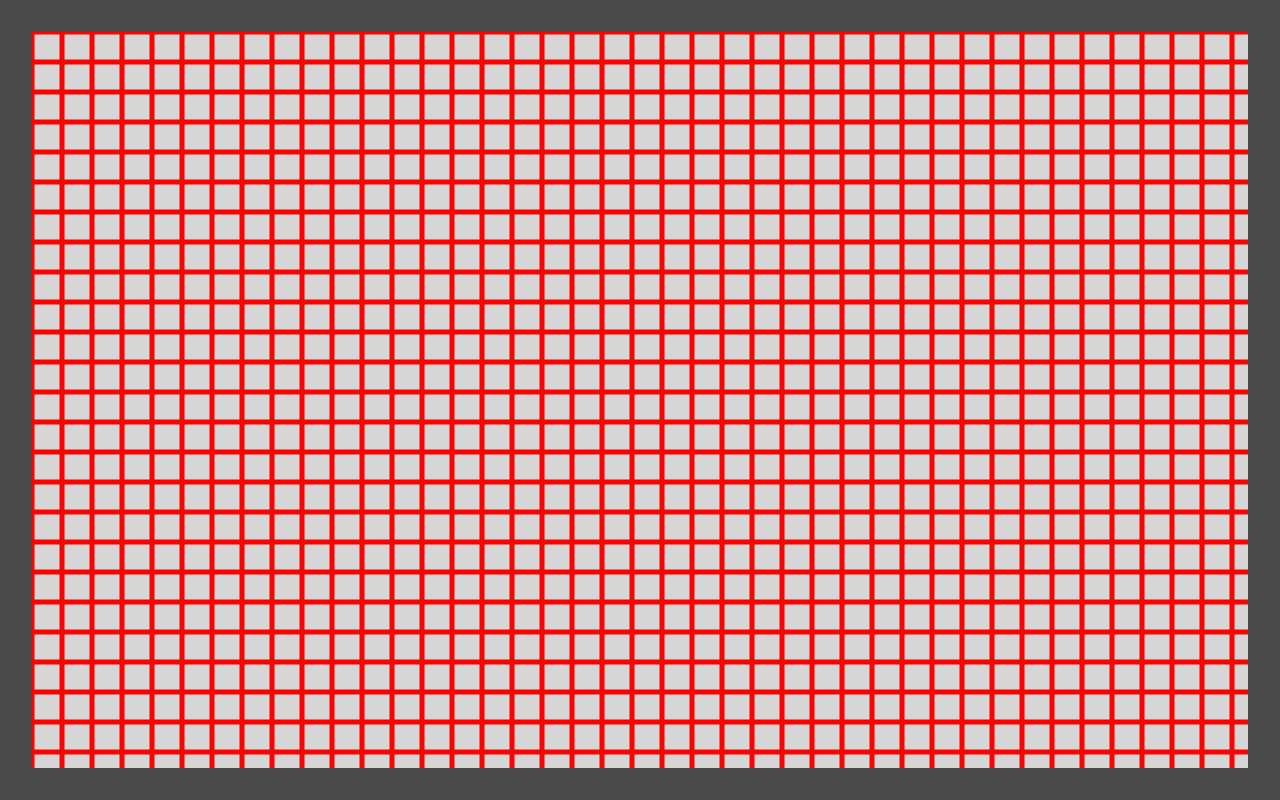
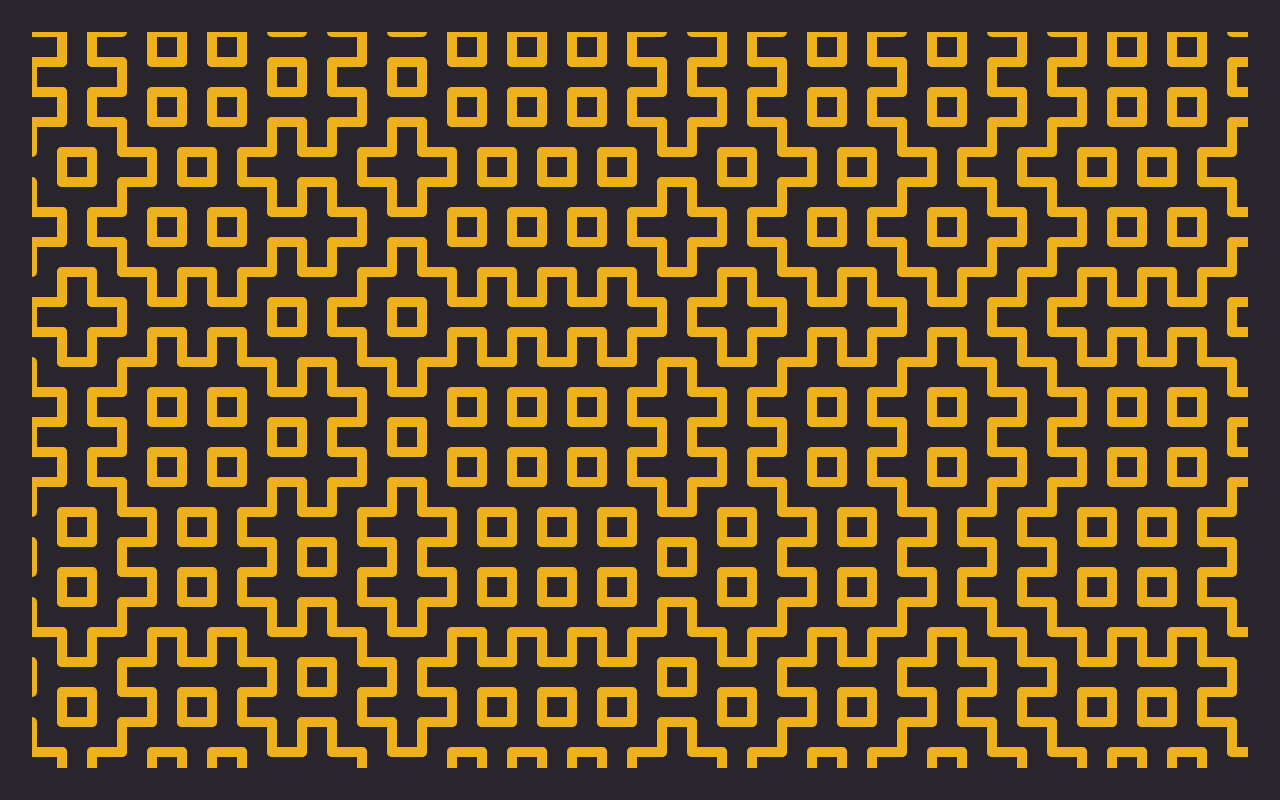
Before and after one commit to sayemashossain/mathematic-design, a plain HTML site: page index.html in a window 1280 px wide. Drawn offline with Linux system fonts and the light colour scheme.

Commit message:
Added random generation of lines and colours

```diff
--- a/script.js
+++ b/script.js
@@ -1,43 +1,63 @@
-var canvasWidth = document.querySelector("#canvasDiv").offsetWidth;
-var canvasHeight = document.querySelector("#canvasDiv").offsetHeight;
+var i;
+var lineInterval = 30;
+var randomColor = Math.floor(Math.random()*16777215).toString(16);
 
-var o = window.document.getElementById("canvasDiv");
-o.innerHTML="<canvas id='myCanvas' width='"+canvasWidth+"' height='"+canvasHeight+"'></canvas>";
-console.log(canvasWidth + " " + canvasHeight);
+var bgColour = randomColor.substr(-2, 2) + randomColor.substring(0,4);
+console.log(randomColor);
+console.log(bgColour);
+
+
+
+
+var canvasWidth = document.querySelector("#canvasDiv").offsetWidth;//(document.querySelector("#canvasDiv").offsetWidth) - ((document.querySelector("#canvasDiv").offsetWidth) % lineInterval);
+var canvasHeight = document.querySelector("#canvasDiv").offsetHeight; //(document.querySelector("#canvasDiv").offsetHeight) - ((document.querySelector("#canvasDiv").offsetHeight) % lineInterval);
+
+var canvasDiv = window.document.getElementById("canvasDiv");
+canvasDiv.innerHTML = "<canvas id='myCanvas' width='" + canvasWidth + "' height='" + canvasHeight + "'></canvas>";
+// console.log(canvasWidth + " " + canvasHeight);
+
+document.querySelector("#canvasDiv").style.backgroundColor = bgColour;
+
 
 var c = document.getElementById("myCanvas");
 var ctx = c.getContext("2d");
 
-var i;
-for (i = 0; i < canvasWidth; i += 30) {
-    for (j = 0; j < canvasHeight; j += 30) {
 
-        ctx.strokeStyle = "red";
-        ctx.lineWidth = 5;
 
-        if (i % 60 == 0) {
-            ctx.beginPath();
-            ctx.moveTo(i, j);
-            ctx.lineTo((i + 30), j);
-            ctx.stroke();
 
-            ctx.beginPath();
-            ctx.moveTo(i, j);
-            ctx.lineTo(i, (j + 30));
-            ctx.stroke();
+ctx.strokeStyle = "#" + randomColor; //"green";
+ctx.lineWidth = 10;
+ctx.lineCap = "round";
 
-        }
-        else {
-            ctx.beginPath();
-            ctx.moveTo(i, j);
-            ctx.lineTo((i + 30), j);
-            ctx.stroke();
+for (i = 0; i < canvasWidth; i += lineInterval) {
+    var rand = getRndInteger(0, 1);
+    var j;
+    if (rand == 0) { j = 0; }
+    else { j = lineInterval; }
 
-            ctx.beginPath();
-            ctx.moveTo(i, j);
-            ctx.lineTo(i, (j + 30));
-            ctx.stroke();
-
-        }
+    for (; j < canvasHeight; j += lineInterval * 2) {
+        ctx.beginPath();
+        ctx.moveTo(i, j);
+        ctx.lineTo(i, (j + lineInterval));
+        ctx.stroke();
     }
 }
+
+
+for (j = 0; j < canvasHeight; j += lineInterval) {
+    var rand = getRndInteger(0, 1);
+    var i;
+    if (rand == 0) { i = 0; }
+    else { i = lineInterval; }
+
+    for (; i < canvasWidth; i += lineInterval * 2) {
+        ctx.beginPath();
+        ctx.moveTo(i, j);
+        ctx.lineTo((i + lineInterval), j);
+        ctx.stroke();
+    }
+}
+
+function getRndInteger(min, max) {
+    return Math.floor(Math.random() * (max - min + 1)) + min;
+}
--- a/style.css
+++ b/style.css
@@ -10,21 +10,13 @@ html {
 }
 
 body {
-    background: rgb(74, 74, 74);
+    background: rgb(41, 37, 44);
     padding: 2rem;
     height: 100vh;
 }
 
-/* .canvas{
-    background-color: rgb(214, 214, 214);
-     height: 100%;
-    width: 100%;
-
-} */
-
 #canvasDiv {
-
-    background-color: rgb(214, 214, 214);
+    /* background-color: rgb(90, 68, 68); */
     height: 100%;
     width: 100%;
 }
```
